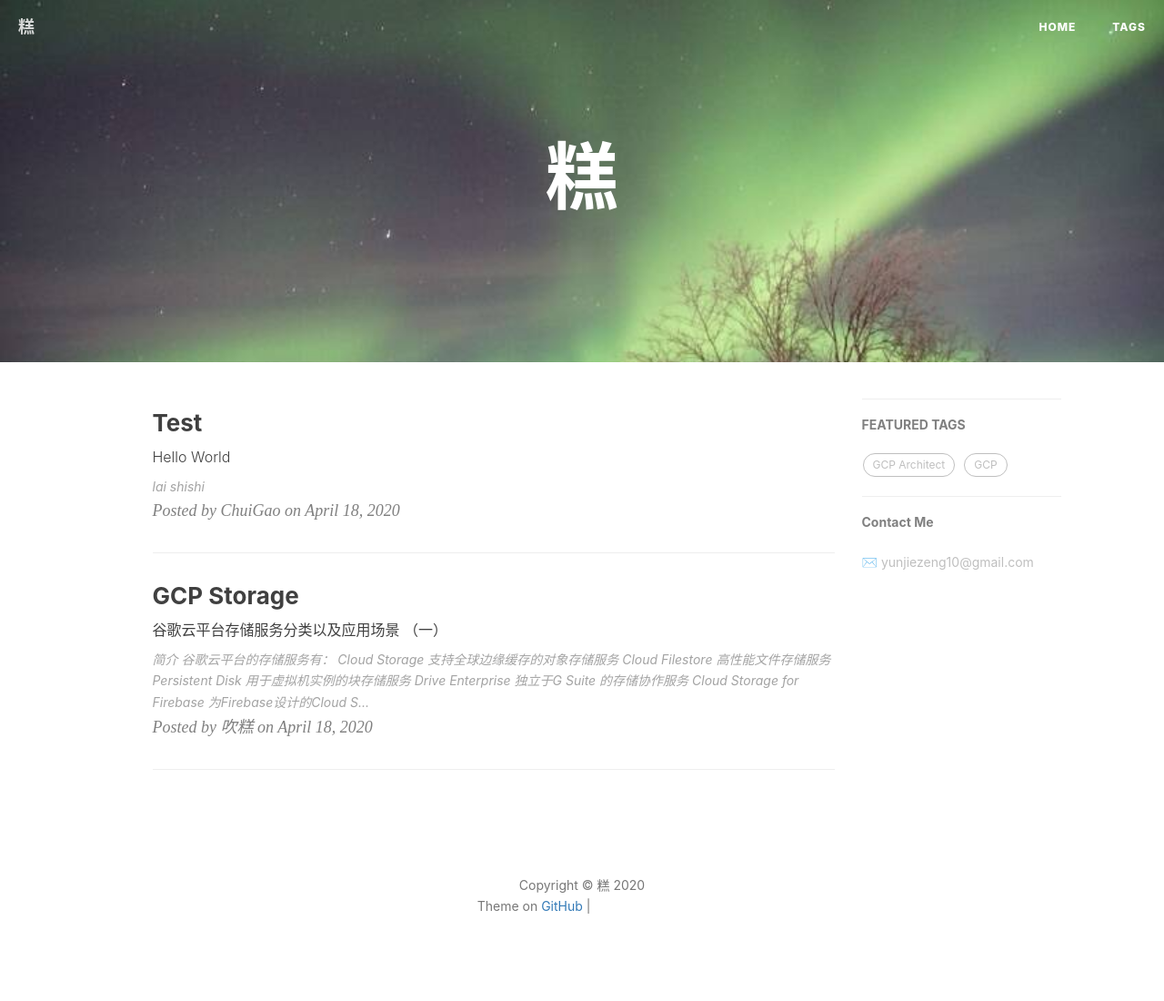
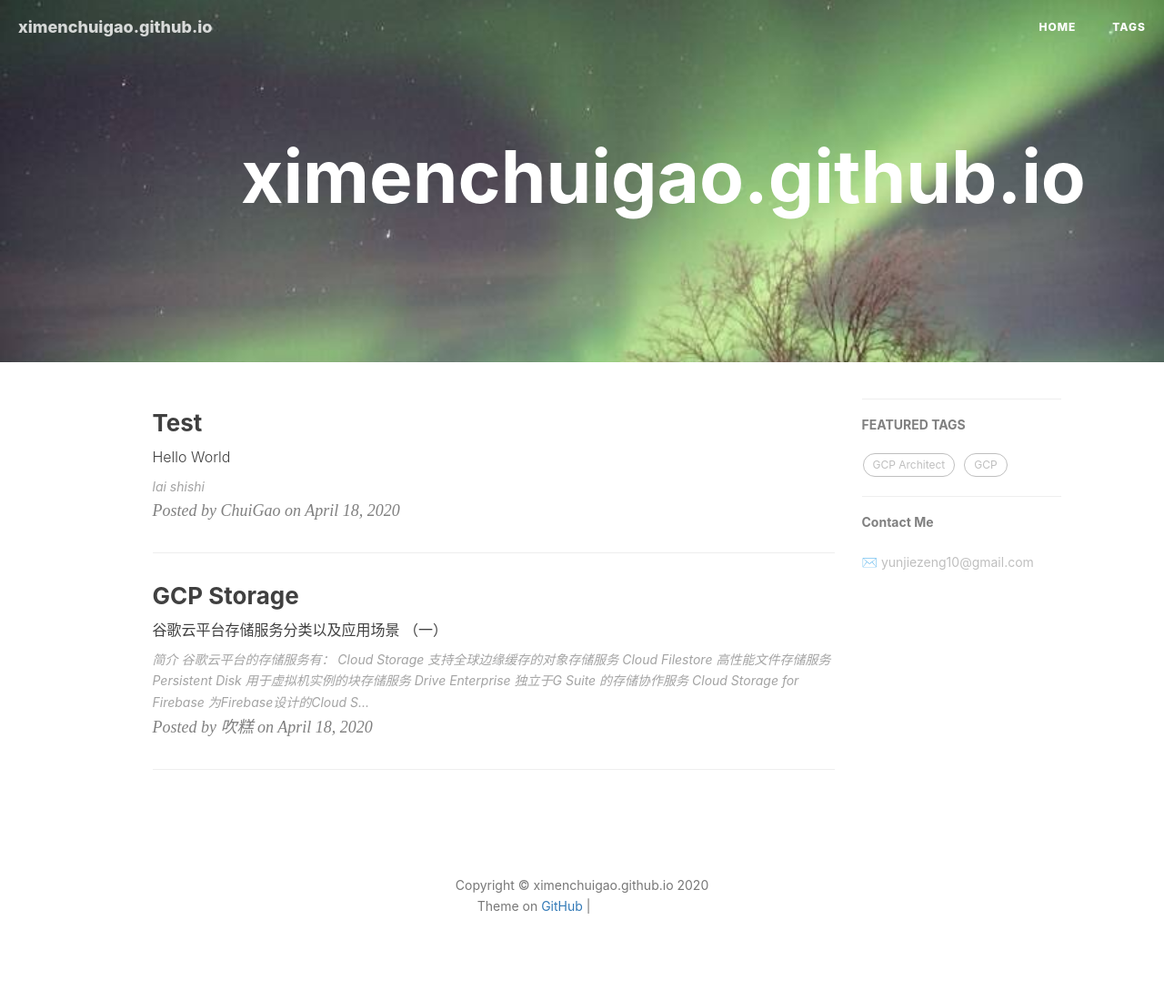
Before and after one commit to ximenchuigao/ximenchuigao.github.io, a Jekyll site: the page built from index.html, in a window 1280 px wide. Shown: the whole page at 91% size. Built offline with Jekyll 4.4.1, drawn with Linux system fonts in a browser that asks for light colours; nearby versions of some CDN libraries; the list of posts is cut into pages by our own code; comment, search, counter and statistics services are not loaded; grey boxes are pictures that could not be loaded.

Commit message:
Updated title

```diff
--- a/_config.yml
+++ b/_config.yml
@@ -1,5 +1,5 @@
 # Site settings
-title: 糕
+title:
 SEOTitle: 糕的博客 |
 header-img: img/post-bg-desk.jpg
 email: yunjiezeng10@gmail.com
```
